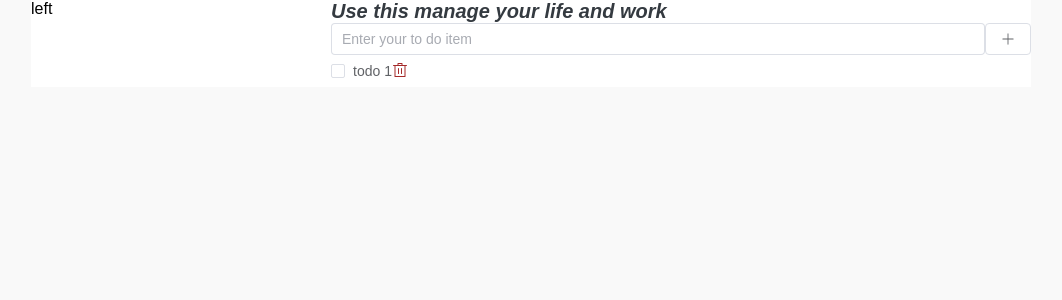
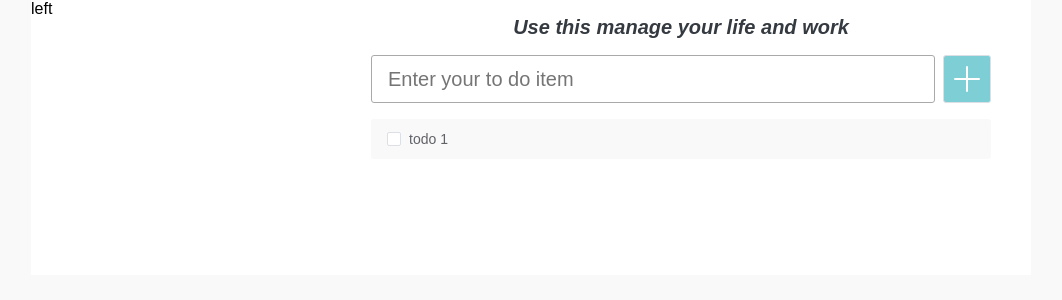
Before and after one commit to zhangMiaoLearning/vue-demo, a Vue app: page / in a window 1280 px wide. Shown: the top 300 px of the page, without its empty margins (109-1171 px from the left). Built offline with nearby package versions, Linux system fonts and the light colour scheme.

Commit message:
feat:todo list css

```diff
--- a/src/components/ListHeader.vue
+++ b/src/components/ListHeader.vue
@@ -1,9 +1,9 @@
 <template>
-  <div>
+  <div class="list-header">
     <div class="title">Use this manage your life and work</div>
     <div class="justify">
-      <el-input class="input" placeholder="Enter your to do item" v-model="input" />
-      <el-button :icon="Plus" @click="$emit('addTodoItem', input)"/>
+      <input class="input" placeholder="Enter your to do item" v-model="input"/>
+      <el-button class="button" :icon="Plus" @click="$emit('addTodoItem', input)"/>
     </div>
   </div>
 </template>
@@ -14,10 +14,41 @@ import { ref } from 'vue'
 const input = ref('')
 </script>
 <style scoped>
+.list-header {
+  display:flex;
+  flex-direction: column;
+  text-align: center;
+  padding: 0 40px;
+}
 .title {
   font-size: 20px;
   font-weight: bold;
   font-style: italic;
   color: #343a40;
+  margin: 16px 0;
+}
+.input {
+  font-size: 20px;
+  border: 1px solid #a9a9a9;
+  border-radius: 3px;
+  flex: 1;
+  margin-right: 8px;
+  padding: 0  16px;
+}
+.input:focus {
+  outline: none;
+  border: 1px solid #7dced5;
+}
+.button {
+  background-color: #7dced5;
+  width: 48px;
+  height: 48px;
+  color: white;
+  font-size: 32px;
+  border-radius: 3px;
+}
+.button:active {
+  background-color: #31c5d3;
+  border: none;
 }
 </style>
--- a/src/components/TodoList.vue
+++ b/src/components/TodoList.vue
@@ -1,10 +1,10 @@
 <template>
-  <div>
+  <div class="list">
     <el-checkbox-group v-model="checkList">
       <div v-for="item in props.todoList">
-        <div  v-show="item.status">
-          <el-checkbox :key="item.id" :label="item.name" />
-          <Delete class="delete-icon" @click="$emit('deleteItem',item.id)"/>
+        <div v-show="item.status" class="list-item">
+          <el-checkbox class="checkbox" :key="item.id" :label="item.name" />
+          <Delete class="delete-icon" @click="$emit('deleteItem', item.id)" />
         </div>
       </div>
     </el-checkbox-group>
@@ -25,6 +25,38 @@ const props = defineProps<{
 .delete-icon {
   height: 16px;
   width: 16px;
-  color: brown;
+  color: #f56969;
+  display: none;
+}
+.list {
+  padding: 16px 40px;
+  min-height: 140px;
+  overflow: auto;
+}
+.checkbox {
+  padding-left: 16px;
+}
+.el-checkbox__label {
+  text-overflow: ellipsis;
+  max-width: 540px;
+  overflow: hidden;
+}
+.list-item {
+  display: flex;
+  align-items: center;
+  justify-content: space-between;
+  background-color: #f9f9f9;
+  height: 40px;
+  margin-bottom: 8px;
+  border-radius: 3px;
+  text-overflow: ellipsis;
+}
+.list-item:hover {
+  background-color: #dfdfdf;
+}
+.list-item:hover .delete-icon {
+  display: inline;
+  padding-right: 16px;
+  padding-left: 8px;
 }
 </style>
```
